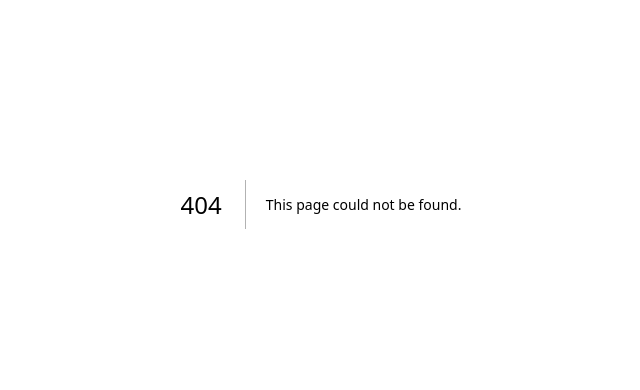
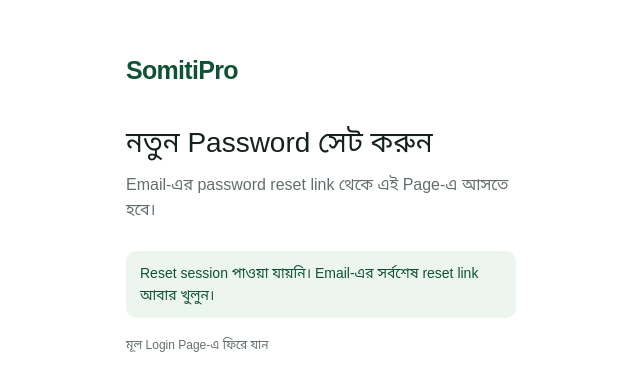
Before and after one commit to sajjadhossan/SomityHub, a Next.js app: page /reset-password in a window 1280 px wide. Before the commit this address had no page. Shown: the part 196-586 px from the top of the page, without its empty margins (319-959 px from the left). Built offline with nearby package versions, Linux system fonts and the light colour scheme; no server answers.

Commit message:
Add SomitiPro authentication foundation: src/app/reset-password/page.tsx

```diff
--- /dev/null
+++ b/src/app/reset-password/page.tsx
@@ -0,0 +1,65 @@
+"use client";
+
+import { FormEvent, useEffect, useState } from "react";
+import { getSupabaseBrowserClient } from "@/lib/supabase";
+
+export default function ResetPasswordPage() {
+  const [password, setPassword] = useState("");
+  const [busy, setBusy] = useState(false);
+  const [ready, setReady] = useState(false);
+  const [message, setMessage] = useState("");
+  const [error, setError] = useState("");
+
+  useEffect(() => {
+    try {
+      const supabase = getSupabaseBrowserClient();
+      supabase.auth.getSession().then(({ data }) => setReady(Boolean(data.session)));
+      const { data } = supabase.auth.onAuthStateChange((_event, session) => setReady(Boolean(session)));
+      return () => data.subscription.unsubscribe();
+    } catch {
+      setError("Supabase configuration পাওয়া যায়নি।");
+    }
+  }, []);
+
+  async function handleSubmit(event: FormEvent<HTMLFormElement>) {
+    event.preventDefault();
+    setBusy(true);
+    setError("");
+    setMessage("");
+    try {
+      if (password.length < 8) throw new Error("Password কমপক্ষে ৮ অক্ষরের হতে হবে।");
+      const { error: updateError } = await getSupabaseBrowserClient().auth.updateUser({ password });
+      if (updateError) throw updateError;
+      setMessage("Password update হয়েছে। এখন মূল Login Page-এ গিয়ে Login করুন।");
+      setPassword("");
+    } catch (caught) {
+      setError(caught instanceof Error ? caught.message : "Password update করা যায়নি।");
+    } finally {
+      setBusy(false);
+    }
+  }
+
+  return (
+    <main className="auth-panel" style={{ minHeight: "100vh" }}>
+      <section className="auth-card">
+        <div className="brand">SomitiPro</div>
+        <h2 style={{ marginTop: 32 }}>নতুন Password সেট করুন</h2>
+        <p className="subheading">Email-এর password reset link থেকে এই Page-এ আসতে হবে।</p>
+        {ready ? (
+          <form onSubmit={handleSubmit}>
+            <div className="field">
+              <label htmlFor="newPassword">নতুন Password</label>
+              <input id="newPassword" type="password" minLength={8} required value={password} onChange={(e) => setPassword(e.target.value)} autoComplete="new-password" placeholder="কমপক্ষে ৮ অক্ষর" />
+            </div>
+            <button className="primary-button" disabled={busy}>{busy ? "আপডেট হচ্ছে..." : "Password Update করুন"}</button>
+          </form>
+        ) : (
+          <div className="form-message">Reset session পাওয়া যায়নি। Email-এর সর্বশেষ reset link আবার খুলুন।</div>
+        )}
+        {message && <div className="form-message" role="status">{message}</div>}
+        {error && <div className="form-message form-error" role="alert">{error}</div>}
+        <p className="small-note"><a href="/">মূল Login Page-এ ফিরে যান</a></p>
+      </section>
+    </main>
+  );
+}
```
